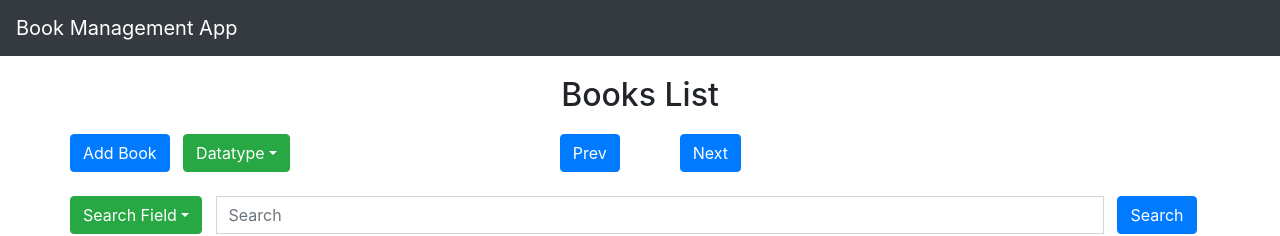
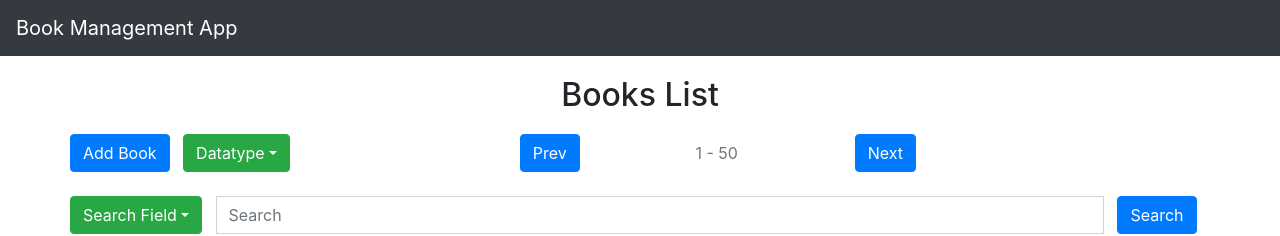
Before and after one commit to gatikmeher/ReactJS-Spring-Boot-CRUD-Full-Stack-App, a React (Create React App) app in the folder react-frontend/: page / in a window 1280 px wide. Shown: the top 236 px of the page. Built offline with nearby package versions, Linux system fonts and the light colour scheme; no server answers.

Commit message:
Some Functionality Added

```diff
--- a/react-frontend/src/components/ListBookComponent.jsx
+++ b/react-frontend/src/components/ListBookComponent.jsx
@@ -63,10 +63,11 @@ class ListBookComponent extends Component {
             </Dropdown.Menu>
           </Dropdown>
           <div>
-            <button className="btn btn-primary" style={{ marginLeft: "270px" }}>
+            <button className="btn btn-primary" style={{ marginLeft: "230px" }}>
               Prev
             </button>
-            <button className="btn btn-primary" style={{ marginLeft: "60px" }}>
+            <input className="btn" type="text" placeholder="1 - 50" />
+            <button className="btn btn-primary" style={{ marginLeft: "1px" }}>
               Next
             </button>
           </div>
```
